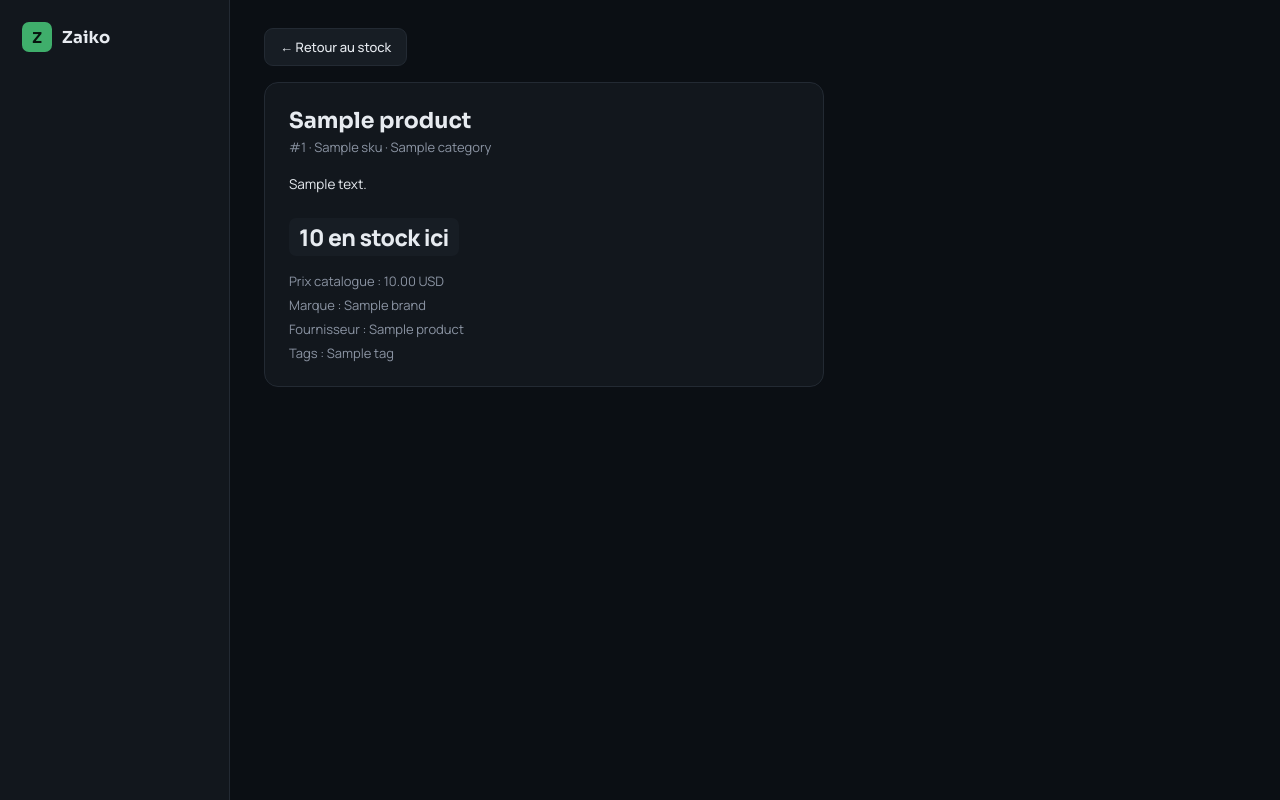
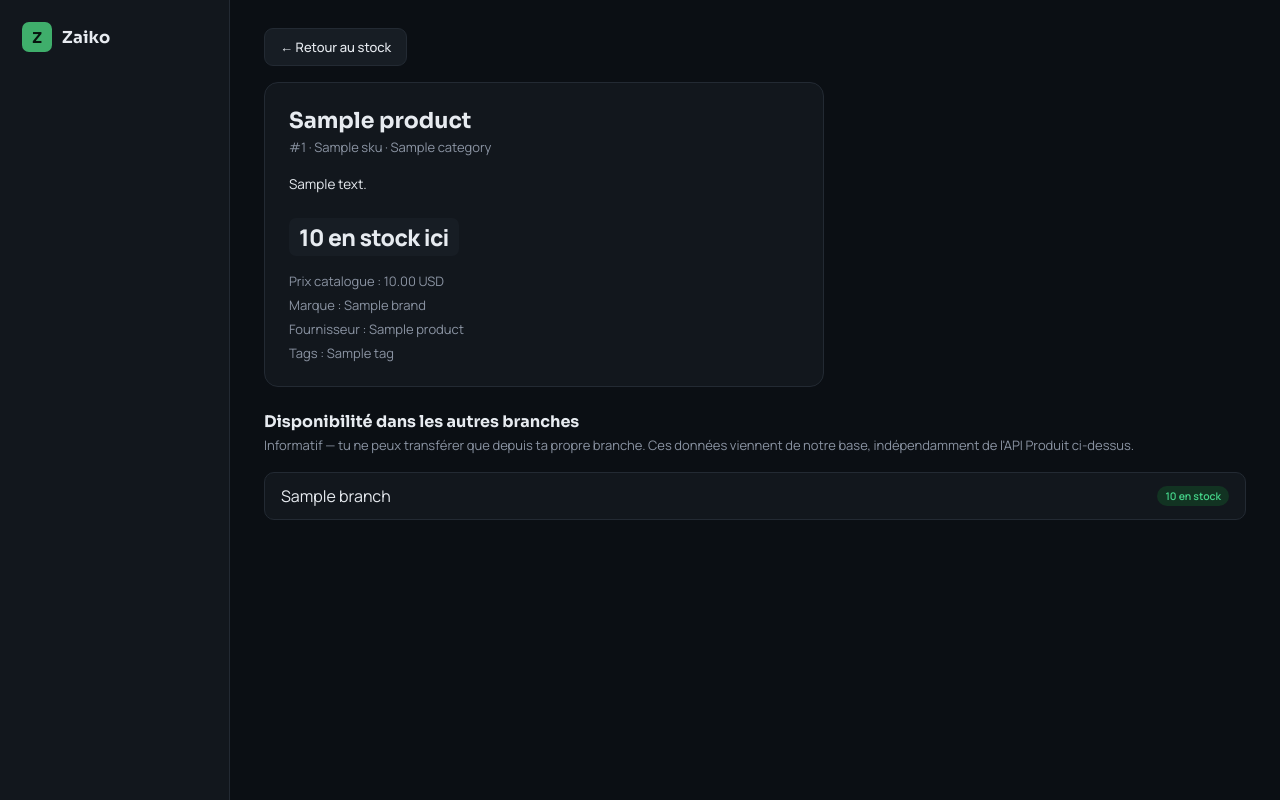
Before and after one commit to Adamzou-lab/holbertonschool-hbntory, a Flask app: template backoffice/app/templates/stock/product_detail.html in a window 1280 px wide. Run offline with Flask 3, Linux system fonts and the light colour scheme; the template is opened without the code that fills it: most values are stand-ins (such as "Sample title", 1, 10 or a date in 2020).

Commit message:
feat(backoffice): disponibilité cross-branches sur la fiche produit
La fiche produit (/stock/product/<id>) affiche désormais la quantité
disponible dans chaque autre branche, purement informatif — le common
user ne peut transférer que depuis sa propre branche (transfer_stock),
donc ça sert à décider où demander un transfert avant de le faire.

```diff
--- a/backoffice/app/templates/stock/product_detail.html
+++ b/backoffice/app/templates/stock/product_detail.html
@@ -30,4 +30,21 @@
   </div>
 </div>
 {% endif %}
+
+<div class="page-title" style="font-size:16px;margin:24px 0 4px 0;">Disponibilité dans les autres branches</div>
+<div class="page-sub">Informatif — tu ne peux transférer que depuis ta propre branche. Ces données viennent de notre base, indépendamment de l'API Produit ci-dessus.</div>
+{% if not availability %}
+<div class="empty-state">Aucune autre branche.</div>
+{% else %}
+{% for row in availability %}
+<div class="user-row">
+  <span>{{ row.branch.name }}</span>
+  {% if row.quantity > 0 %}
+  <span class="status-tag active">{{ row.quantity }} en stock</span>
+  {% else %}
+  <span class="status-tag inactive">Rupture</span>
+  {% endif %}
+</div>
+{% endfor %}
+{% endif %}
 {% endblock %}
```
Also changed, not shown: backoffice/app/stock/routes.py (+14 -0 lines), backoffice/tests/test_product_detail.py (added, +31 -0 lines), docs/mvp.md (+6 -0 lines).
